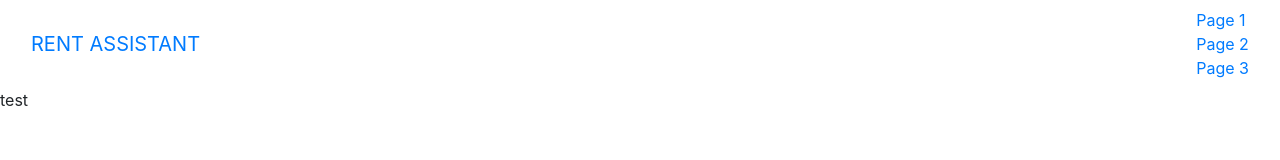
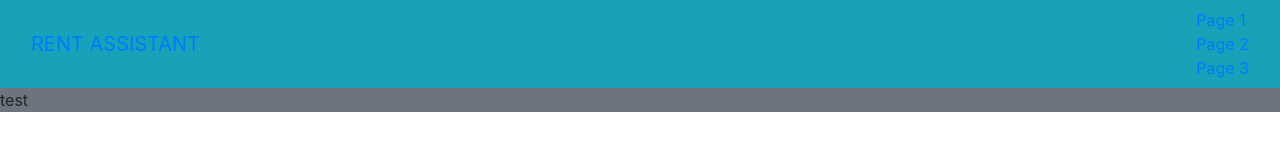
Before and after one commit to subhajitsarkar251/subhajitsarkar251.github.io, a plain HTML site: page index.html in a window 1280 px wide. Drawn offline with Linux system fonts and the light colour scheme.

Commit message:
Update index.html

```diff
--- a/index.html
+++ b/index.html
@@ -12,7 +12,7 @@
     </head>
     <body>
        <!--nav bar-->
-        <nav class="navbar navbar-default">
+        <nav class="navbar navbar-default bg-info">
             <div class="container-fluid">
                 <div class="navbar-header">
                     <a class="navbar-brand" href="#">
@@ -27,7 +27,7 @@
                 </ul>
             </div>
         </nav>
-        <footer>
+        <footer class="bg-secondary">
             test
         </footer>
         <!-- bootstrap js-->
```
